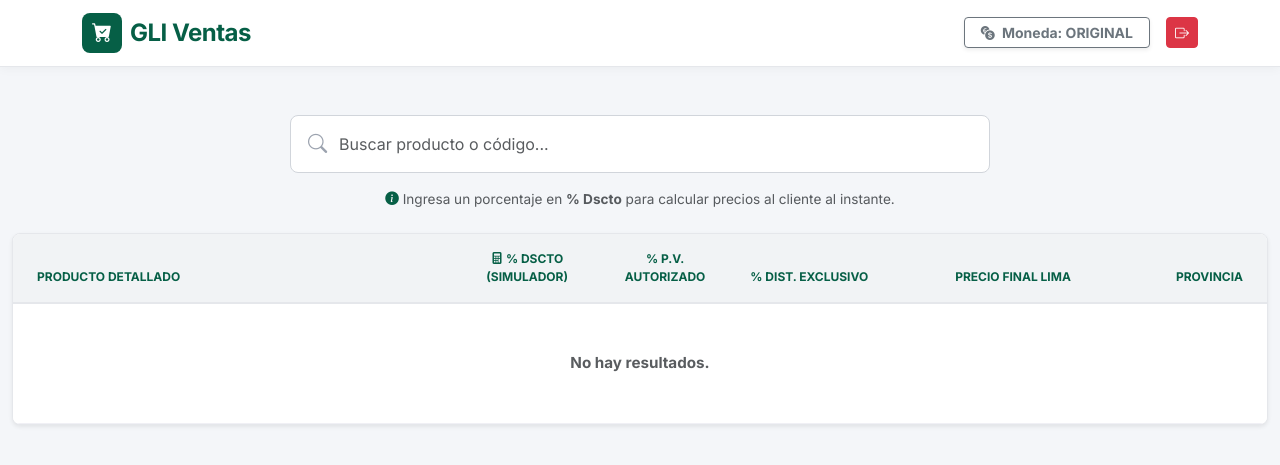
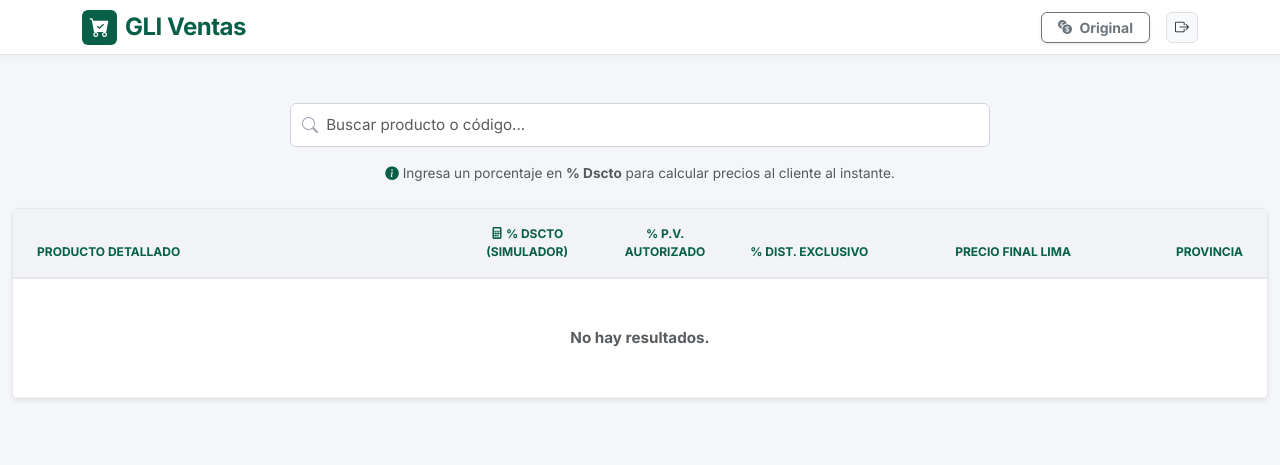
Before and after one commit to GrupoLinrosInterinsumos/gli_precios, a Flask app: page /vendedor in a window 1280 px wide. Shown: the top 465 px of the page. Run offline with Flask 3, Linux system fonts and the light colour scheme; the visitor is signed in with stand-in values (Sample User, id 1); data comes from the database, SQL or seed files in the repository; data that the repository does not hold is empty.

Commit message:
Update index_vendedor.html

```diff
--- a/templates/index_vendedor.html
+++ b/templates/index_vendedor.html
@@ -13,16 +13,17 @@
     <style>
         :root { --primary-color: #065f46; --bg-color: #f4f6f9; --text-dark: #1f2937; }
         body { background-color: var(--bg-color); font-family: 'Inter', sans-serif; color: var(--text-dark); }
-        .navbar { background-color: #ffffff; box-shadow: 0 2px 10px rgba(0,0,0,0.04); padding: 0.8rem 0; border-bottom: 1px solid #e5e7eb;}
+        .navbar { background-color: #ffffff; box-shadow: 0 2px 10px rgba(0,0,0,0.04); padding: 0.6rem 1.5rem; border-bottom: 1px solid #e5e7eb;}
         .brand-logo { font-weight: 800; font-size: 1.5rem; color: var(--primary-color); letter-spacing: -0.5px; line-height: 1;}
 
         .search-container { position: relative; max-width: 700px; margin: 0 auto; width: 100%; }
-        .search-input { border: 1px solid #d1d5db; border-radius: 8px; padding: 1rem 1.5rem 1rem 3rem; font-size: 1rem; background: #ffffff; width: 100%; transition: 0.2s;}
+        .search-input { border: 1px solid #d1d5db; border-radius: 6px; padding: 0.6rem 1.5rem 0.6rem 2.2rem; font-size: 0.95rem; background: #ffffff; width: 100%; transition: 0.2s;}
         .search-input:focus { outline: none; border-color: var(--primary-color); box-shadow: 0 0 0 3px rgba(6, 95, 70, 0.1); }
-        .search-icon { position: absolute; left: 18px; top: 50%; transform: translateY(-50%); color: #9ca3af; font-size: 1.2rem; }
+        .search-icon { position: absolute; left: 12px; top: 50%; transform: translateY(-50%); color: #9ca3af; font-size: 1rem; }
 
-        .table-container { border-radius: 8px; overflow: hidden; background: #ffffff; box-shadow: 0 4px 10px rgba(0,0,0,0.04); border: 1px solid #e5e7eb;}
+        .table-container { border-radius: 6px; overflow: hidden; background: #ffffff; box-shadow: 0 4px 10px rgba(0,0,0,0.04); border: 1px solid #e5e7eb;}
         .scroll-wrapper { max-height: 75vh; overflow-y: auto; overflow-x: auto;}
+
         .table-pro { border-collapse: separate; border-spacing: 0; min-width: 1100px; width: 100%; }
         .table-pro thead th { position: sticky; top: 0; background-color: #f1f3f5; z-index: 10; border-bottom: 2px solid #e5e7eb; color: var(--primary-color); font-size: 0.75rem; text-transform: uppercase; padding: 1rem 0.5rem; }
         .table-pro td { padding: 1rem 0.5rem; vertical-align: middle; border-bottom: 1px solid #f0f0f5; font-size: 0.95rem; }
@@ -42,7 +43,7 @@
 <nav class="navbar sticky-top">
     <div class="container d-flex justify-content-between align-items-center">
         <div class="d-flex align-items-center gap-2">
-            <div class="rounded-3 d-flex align-items-center justify-content-center text-white" style="width: 40px; height: 40px; background: var(--primary-color);">
+            <div class="rounded d-flex align-items-center justify-content-center text-white" style="width: 35px; height: 35px; background: var(--primary-color);">
                 <i class="bi bi-cart-check-fill fs-5"></i>
             </div>
             <div>
@@ -51,17 +52,17 @@
         </div>
 
         <div class="d-flex align-items-center gap-2">
-            <button class="btn btn-outline-secondary btn-sm fw-bold shadow-sm px-3" onclick="toggleMoneda()">
-                <i class="bi bi-currency-exchange me-1"></i> <span id="lblMoneda">Moneda: ORIGINAL</span>
+            <button class="btn btn-outline-secondary btn-sm rounded fw-bold shadow-sm px-3" onclick="toggleMoneda()">
+                <i class="bi bi-currency-exchange me-1"></i> <span id="lblMoneda">Original</span>
             </button>
 
             {% if current_user.role == 'TC' or current_user.role == 'SuperAdmin' %}
-            <button class="btn btn-dark btn-sm fw-bold shadow-sm px-3" onclick="abrirModalTC()">
+            <button class="btn btn-dark btn-sm rounded fw-bold shadow-sm px-3" onclick="abrirModalTC()">
                 TC: <span id="valTC">--</span> <i class="bi bi-pencil-fill ms-1" style="font-size:0.6rem;"></i>
             </button>
             {% endif %}
 
-            <a href="/logout" class="btn btn-danger btn-sm ms-2">
+            <a href="/logout" class="btn btn-light btn-sm border rounded px-2 text-dark ms-2">
                 <i class="bi bi-box-arrow-right"></i>
             </a>
         </div>
@@ -99,18 +100,18 @@
 
 <div class="modal fade" id="modalEdicionUniversal" tabindex="-1">
     <div class="modal-dialog modal-dialog-centered modal-sm">
-        <div class="modal-content border-0 shadow-lg">
+        <div class="modal-content border-0 shadow-lg rounded">
             <div class="modal-header bg-dark text-white border-0">
                 <h6 class="modal-title fw-bold" id="modalEdicionTitulo">Modificar Tipo de Cambio</h6>
                 <button type="button" class="btn-close btn-close-white" data-bs-dismiss="modal"></button>
             </div>
             <div class="modal-body p-4 bg-light text-center">
                 <label id="modalEdicionLabel" class="form-label small fw-bold text-muted text-uppercase mb-2">Nuevo valor de TC</label>
-                <input type="number" id="inputEdicionUniversal" class="form-control text-center fw-bold text-success fs-5" step="any" placeholder="0.00">
+                <input type="number" id="inputEdicionUniversal" class="form-control text-center fw-bold text-success fs-5 rounded" step="any" placeholder="0.00">
             </div>
             <div class="modal-footer bg-light border-0">
-                <button type="button" class="btn btn-secondary px-3 fw-bold" data-bs-dismiss="modal">Cancelar</button>
-                <button type="button" class="btn btn-success px-4 fw-bold" border:none;" onclick="guardarEdicionUniversal()">Guardar</button>
+                <button type="button" class="btn btn-secondary btn-sm rounded px-3 fw-bold" data-bs-dismiss="modal">Cancelar</button>
+                <button type="button" class="btn btn-success btn-sm rounded px-4 fw-bold" onclick="guardarEdicionUniversal()">Guardar</button>
             </div>
         </div>
     </div>
@@ -127,11 +128,10 @@
         if(modoMoneda === 'ORIGINAL') modoMoneda = 'PEN';
         else if(modoMoneda === 'PEN') modoMoneda = 'USD';
         else modoMoneda = 'ORIGINAL';
-        document.getElementById('lblMoneda').innerText = modoMoneda === 'ORIGINAL' ? "Moneda: ORIGINAL" : (modoMoneda === 'PEN' ? "Moneda: SOLES (S/)" : "Moneda: DÓLARES ($)");
+        document.getElementById('lblMoneda').innerText = modoMoneda === 'ORIGINAL' ? "Original" : (modoMoneda === 'PEN' ? "Todo S/" : "Todo $");
         renderTabla();
     }
 
-    // --- NUEVA MODAL TC (REEMPLAZA AL PROMPT) ---
     function abrirModalTC() {
         document.getElementById('inputEdicionUniversal').value = tcGlobal;
         modalEdicion.show();
@@ -149,7 +149,6 @@
             alert("Error: Permiso denegado.");
         }
     }
-    // --------------------------------------------
 
     function buscar() {
         clearTimeout(timerBusqueda);
```
